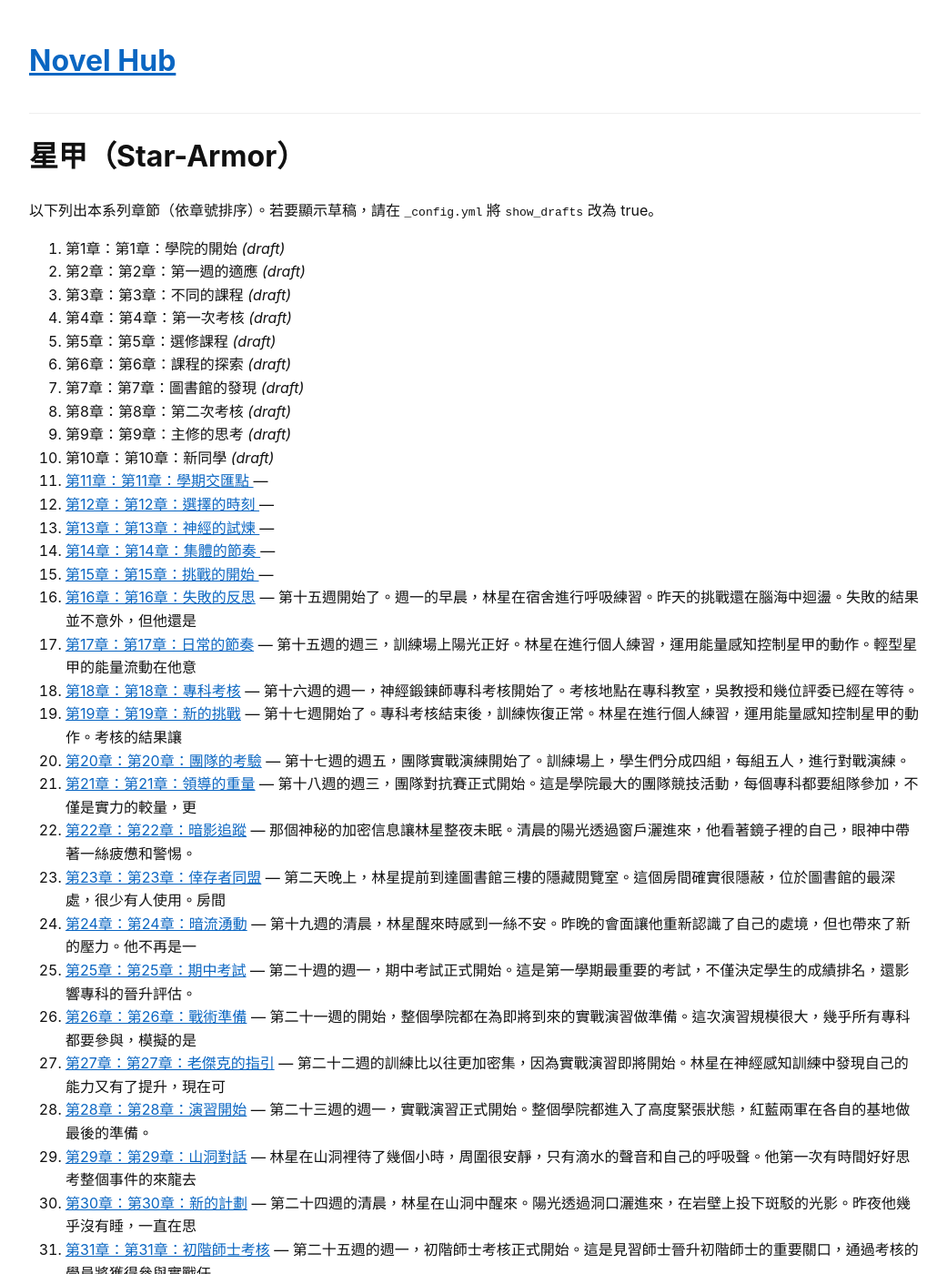
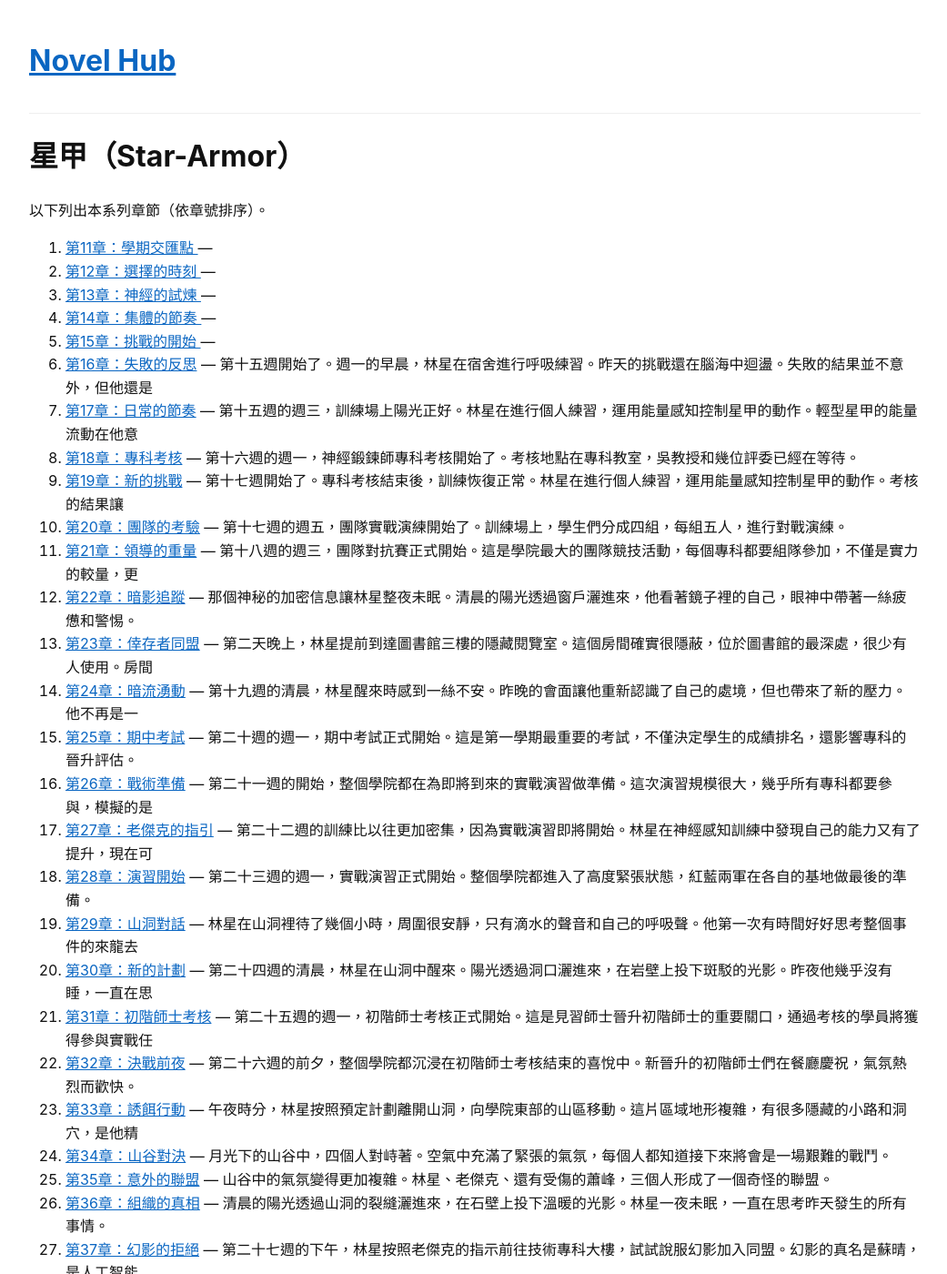
Before and after one commit to screenleon/novel, a Jekyll site: the page built from novels/star-armor/index.md, in a window 1280 px wide and 1400 px high. Shown: the whole window at 91% size, without its empty margins (118-1159 px from the left). Built offline with Jekyll 4.4.1, drawn with Linux system fonts in a browser that asks for light colours; some of the changed text lies outside the part shown.

Commit message:
fix(templates): correct draft visibility logic and remove duplicate chapter numbers
修復兩個 Liquid 模板問題：

1. **Draft 顯示邏輯錯誤**
   - 原邏輯：當 show_drafts=false 時，draft 章節仍顯示為無連結項目
   - 新邏輯：使用 `{% unless %}` 完全跳過 draft 章節渲染
   - 移除誤導性的說明文字（"切換 show_drafts 設定以顯示草稿"）
   - 現在 draft 預設完全隱藏，符合預期行為

2. **章節號碼重複**
   - item.title 已包含 "第X章：..." 格式
   - 移除 `{{ item.chapter }}.` 和 `第{{ c.chapter }}章：` 前綴
   - 直接使用 {{ item.title }} 避免重複顯示章節號

受影響檔案：
- index.md (主頁)
- novels/star-armor/index.md
- novels/time-echo/index.md

Co-Authored-By: Claude <noreply@anthropic.com>

```diff
--- a/novels/star-armor/index.md
+++ b/novels/star-armor/index.md
@@ -5,15 +5,13 @@ title: "星甲 — 系列索引"
 
 # 星甲（Star-Armor）
 
-以下列出本系列章節（依章號排序）。若要顯示草稿，請在 `_config.yml` 將 `show_drafts` 改為 true。
+以下列出本系列章節（依章號排序）。
 
 {% assign chapters = site.novels | where: "series", "star-armor" | sort: "chapter" %}
 <ol>
 {% for c in chapters %}
-  {% if c.status == "draft" and site.show_drafts != true %}
-    <li>第{{ c.chapter }}章：{{ c.title }} <em>(draft)</em></li>
-  {% else %}
-    <li><a href="{{ c.url | relative_url }}">第{{ c.chapter }}章：{{ c.title }}</a> — {{ c.excerpt }}</li>
-  {% endif %}
+  {% unless c.status == "draft" and site.show_drafts != true %}
+    <li><a href="{{ c.url | relative_url }}">{{ c.title }}</a> — {{ c.excerpt }}</li>
+  {% endunless %}
 {% endfor %}
 </ol>
```
Also changed, not shown: index.md (+4 -6 lines), novels/time-echo/index.md (+4 -6 lines).
